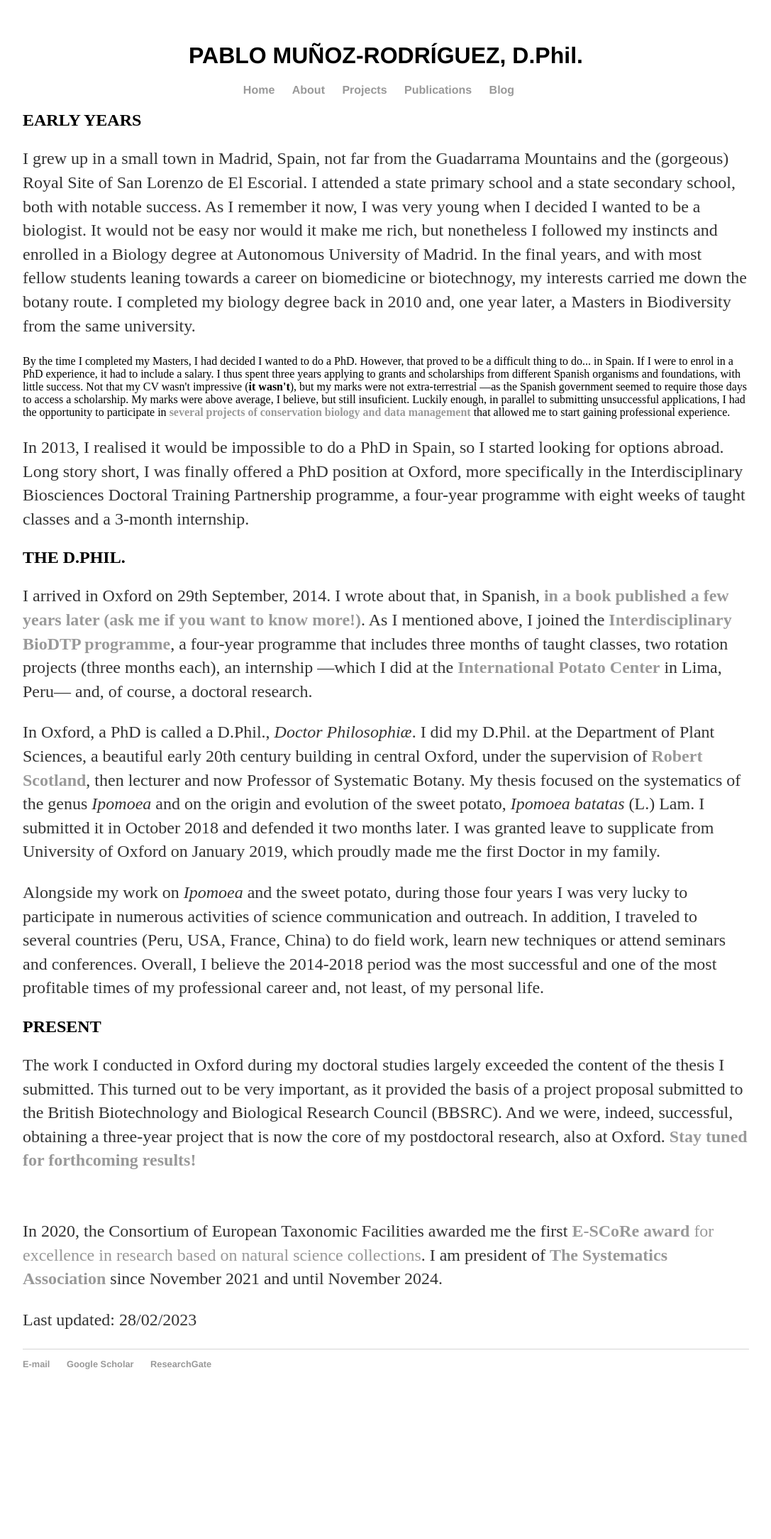
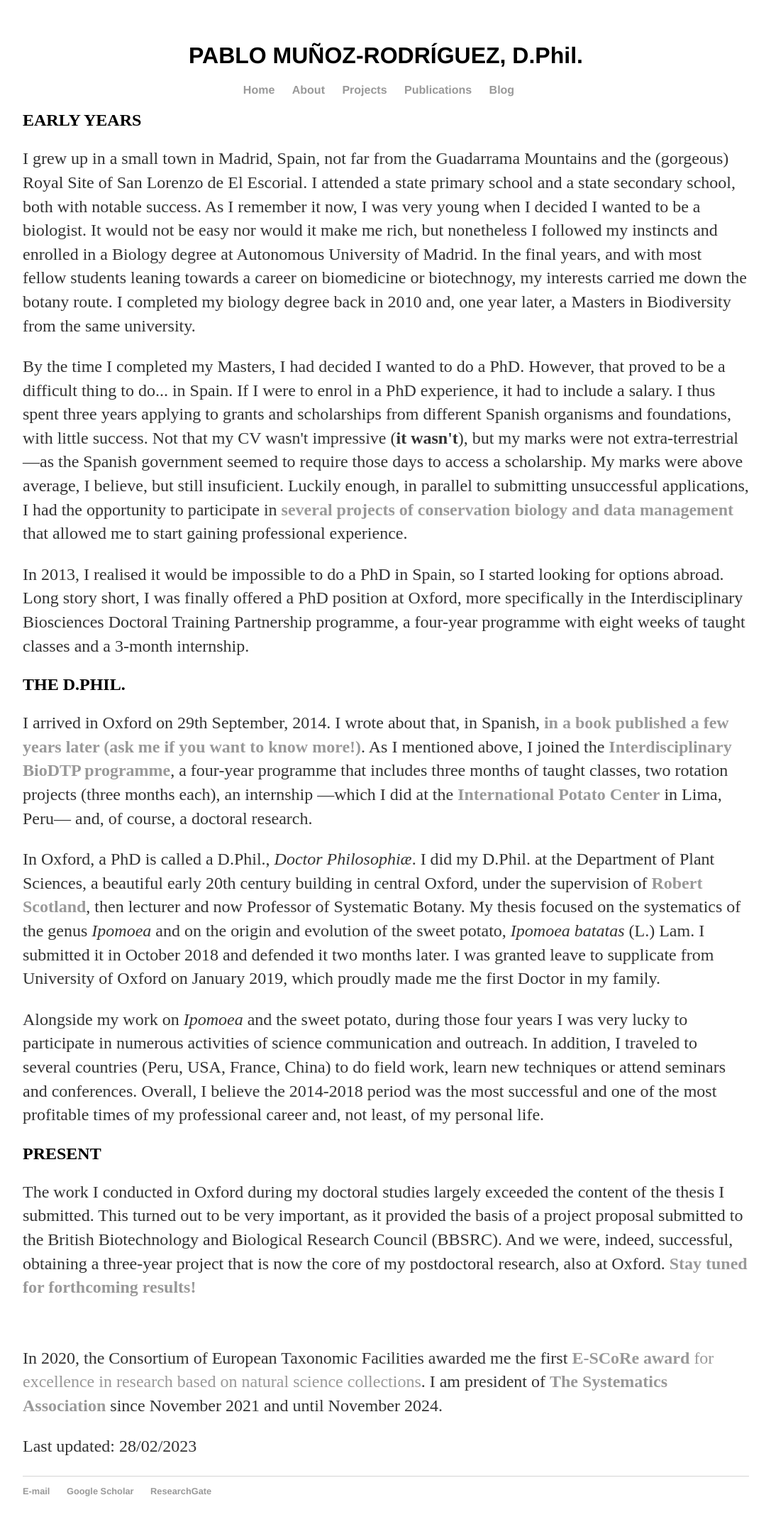
Before and after one commit to pablomurod/pablomurod.github.io, a Jekyll site: the page built from about.html, in a window 1280 px wide. Shown: the whole page at 71% size, without its empty margins (96-1183 px from the left). Built offline with Jekyll 4.4.1, drawn with Linux system fonts in a browser that asks for light colours; before the commit the page ends 1989 px from its top, so only the background shows below that.

Commit message:
Update about.html

```diff
--- a/about.html
+++ b/about.html
@@ -5,7 +5,7 @@ title: Pablo Muñoz-Rodríguez, D.Phil.
 
 <h2>EARLY YEARS</h2>
 <p>I grew up in a small town in Madrid, Spain, not far from the Guadarrama Mountains and the (gorgeous) Royal Site of San Lorenzo de El Escorial. I attended a state primary school and a state secondary school, both with notable success. As I remember it now, I was very young when I decided I wanted to be a biologist. It would not be easy nor would it make me rich, but nonetheless I followed my instincts and enrolled in a Biology degree at Autonomous University of Madrid. In the final years, and with most fellow students leaning towards a career on biomedicine or biotechnogy, my interests carried me down the botany route. I completed my biology degree back in 2010 and, one year later, a Masters in Biodiversity from the same university.</p>
-<p">By the time I completed my Masters, I had decided I wanted to do a PhD. However, that proved to be a difficult thing to do... in Spain. If I were to enrol in a PhD experience, it had to include a salary. I thus spent three years applying to grants and scholarships from different Spanish organisms and foundations, with little success. Not that my CV wasn't impressive (<b>it wasn't</b>), but my marks were not extra-terrestrial —as the Spanish government seemed to require those days to access a scholarship. My marks were above average, I believe, but still insuficient. Luckily enough, in parallel to submitting unsuccessful applications, I had the opportunity to participate in <a class="text" href="projects.html"><strong>several projects of conservation biology and data management</strong></a> that allowed me to start gaining professional experience.</p>
+<p>By the time I completed my Masters, I had decided I wanted to do a PhD. However, that proved to be a difficult thing to do... in Spain. If I were to enrol in a PhD experience, it had to include a salary. I thus spent three years applying to grants and scholarships from different Spanish organisms and foundations, with little success. Not that my CV wasn't impressive (<b>it wasn't</b>), but my marks were not extra-terrestrial —as the Spanish government seemed to require those days to access a scholarship. My marks were above average, I believe, but still insuficient. Luckily enough, in parallel to submitting unsuccessful applications, I had the opportunity to participate in <a class="text" href="projects.html"><strong>several projects of conservation biology and data management</strong></a> that allowed me to start gaining professional experience.</p>
 <p>In 2013, I realised it would be impossible to do a PhD in Spain, so I started looking for options abroad. Long story short, I was finally offered a PhD position at Oxford, more specifically in the Interdisciplinary Biosciences Doctoral Training Partnership programme, a four-year programme with eight weeks of taught classes and a 3-month internship.</p>
 
 <h2>THE D.PHIL.</h2>
```
